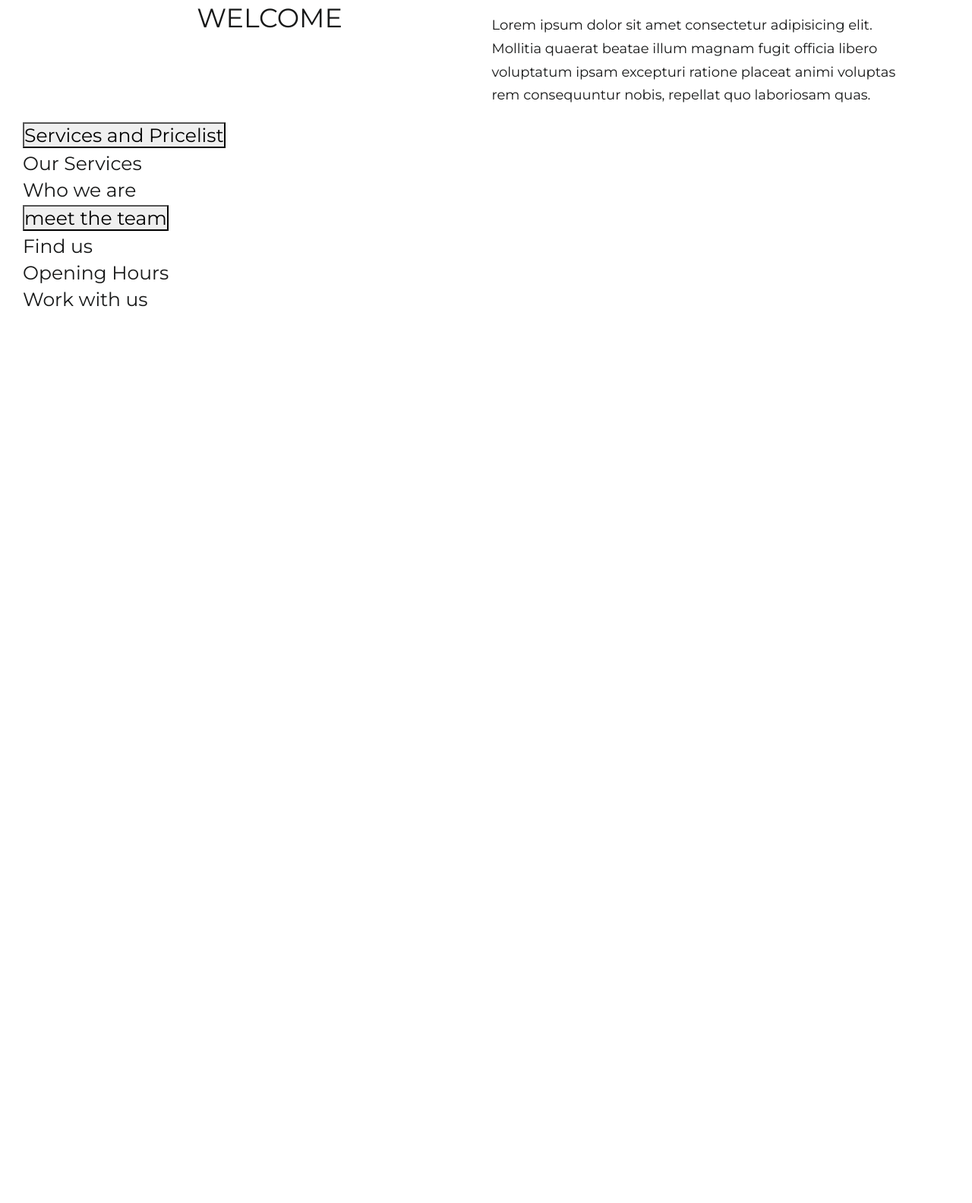
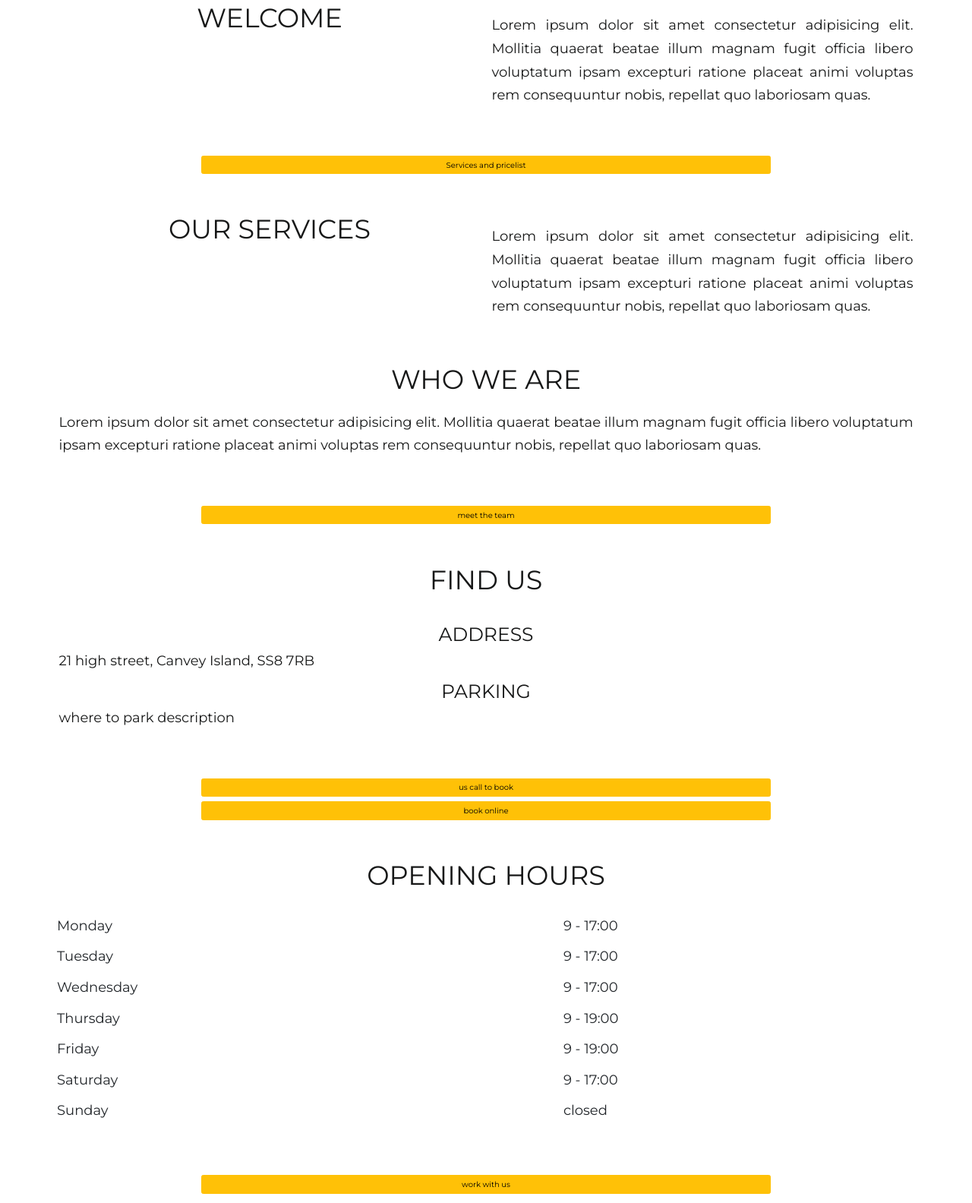
Before and after one commit to neringabickmore/phase2, a website: page index.html in a window 1280 px wide. Shown: the part 479-2063 px from the top of the page at 76% size. Before the commit the page ends 893 px from the top, so only its background shows below. Drawn offline with nearby package versions, Linux system fonts and the light colour scheme.

Commit message:
add missing sections in the index page

```diff
--- a/assets/sass/base/_base.scss
+++ b/assets/sass/base/_base.scss
@@ -33,3 +33,7 @@ body {
     background-color: var(--color-white);
     min-height: 100vh;
 }
+// Ensure paragraphs fill the column form end to end
+p {
+    text-align: justify;
+}
--- a/index.html
+++ b/index.html
@@ -1,30 +1,36 @@
 <!DOCTYPE html>
 <html lang="en">
+
 <head>
     <meta charset="UTF-8">
     <meta name="viewport" content="width=device-width, initial-scale=1.0">
     <meta http-equiv="X-UA-Compatible" content="ie=edge">
-<meta name="Description" content="Enter your description here"/>
+    <meta name="Description" content="Enter your description here" />
     <!-- Bootstrap CSS -->
-<link href="https://cdn.jsdelivr.net/npm/bootstrap@5.0.2/dist/css/bootstrap.min.css" rel="stylesheet" integrity="sha384-EVSTQN3/azprG1Anm3QDgpJLIm9Nao0Yz1ztcQTwFspd3yD65VohhpuuCOmLASjC" crossorigin="anonymous">
+    <link href="https://cdn.jsdelivr.net/npm/bootstrap@5.0.2/dist/css/bootstrap.min.css" rel="stylesheet"
+        integrity="sha384-EVSTQN3/azprG1Anm3QDgpJLIm9Nao0Yz1ztcQTwFspd3yD65VohhpuuCOmLASjC" crossorigin="anonymous">
     <!-- local CSS file location -->
     <link rel="stylesheet" href="assets/css/main.min.css">
     <!--  Font Awesome-->
     <script src="https://kit.fontawesome.com/3ca4663ed2.js" crossorigin="anonymous"></script>
     <title>Phase 2 Hair Lounge and Barber</title>
 </head>
+
 <body>
     <!-- Logo container -->
     <div class="container mt-5">
         <div class="row  p-3">
-            <div class="col text-center"> <h1 class="h1">Logo</h1></div>
+            <div class="col text-center">
+                <h1 class="h1">Logo</h1>
+            </div>
         </div>
     </div>
     <!-- Slogan container -->
     <div class="container mt-5">
         <div class="row py-3">
             <div class="col text-center">
-            <h3 class="h3"> Lorem ipsum dolor sit amet consectetur adipisicing elit. Obcaecati nam soluta error laudantium.
+                <h3 class="h3"> Lorem ipsum dolor sit amet consectetur adipisicing elit. Obcaecati nam soluta error
+                    laudantium.
                 </h3>
             </div>
         </div>
@@ -34,11 +40,11 @@
         <div class="row py-3">
             <div class="col-12 text-center">
                 <!-- call to book btn -->
-                <button  type="button" class="btn btn-warning">us call to book </button>
+                <button type="button" class="btn btn-warning col-8">us call to book </button>
             </div>
             <div class="col-12 text-center">
                 <!-- go online to book btn -->
-                <button  type="button" class="btn btn-warning">book online</button>
+                <button type="button" class="btn btn-warning col-8">book online</button>
             </div>
             <!-- Social media links -->
             <div class="col-12 text-center p-2 mt-5">Follow us on</div>
@@ -57,20 +63,137 @@
                 <h2 class="h2">Welcome</h2>
             </div>
             <div class="col pt-4">
+                <p>Lorem ipsum dolor sit amet consectetur adipisicing elit. Mollitia quaerat beatae illum magnam fugit
+                    officia libero voluptatum ipsam excepturi ratione placeat animi voluptas rem consequuntur nobis,
+                    repellat quo laboriosam quas.</p>
+            </div>
+        </div>
+    </div>
+    <!-- Services and price list button -->
+    <div class="container mt-5">
+        <div class="row py-3">
+            <div class="col-12 text-center">
+                <!-- services and pricelist button -->
+                <button type="button" class="btn btn-warning col-8">Services and pricelist </button>
+            </div>
+        </div>
+    </div>
+    <!-- OUr services section/general overview -->
+    <div class="container mt-5">
+        <div class="row py-3">
+            <div class="col text-center">
+                <h2 class="h2">Our services</h2>
+            </div>
+            <div class="col pt-4">
                 <p>Lorem ipsum dolor sit amet consectetur adipisicing elit. Mollitia quaerat beatae illum magnam fugit officia libero voluptatum ipsam excepturi ratione placeat animi voluptas rem consequuntur nobis, repellat quo laboriosam quas.</p>
             </div>
         </div>
     </div>
-   <!-- Services and pricelist -->
-    <h1><button>Services and Pricelist </button></h1>
-    <h1>Our Services</h1>
-    <h1>Who we are</h1>
-    <h1><button>meet the team   </button></h1>
-    <h1>Find us</h1>
-    <h1>Opening Hours </h1>
-        <h1>Work with us</h1>
+    <!-- Who we are section -->
+    <!-- Welcome Intro -->
+    <div class="container mt-5">
+        <div class="row py-3">
+            <div class="col-12 text-center">
+                <h2 class="h2">Who we are</h2>
+            </div>
+            <div class="col-12 pt-4">
+                <p>Lorem ipsum dolor sit amet consectetur adipisicing elit. Mollitia quaerat beatae illum magnam fugit officia libero voluptatum ipsam excepturi ratione placeat animi voluptas rem consequuntur nobis, repellat quo laboriosam quas.</p>
+            </div>
+        </div>
+    </div>
+    <!-- meet the team button section -->
+    <div class="container mt-5">
+        <div class="row py-3">
+            <div class="col-12 text-center">
+                <!-- meet the team -->
+                <button type="button" class="btn btn-warning col-8">meet the team </button>
+            </div>
+        </div>
+    </div>
+    <!-- Find us section -->
+    <div class="container mt-5">
+        <div class="row py-3">
+            <div class="col-12 text-center">
+                <h2 class="h2">find us</h2>
+            </div>
+            <div class="col-12 pt-5">
+                <h3 class="h3 text-center">address</h3>
+                <p class="text-start">21 high street, Canvey Island, SS8 7RB</p>
+                <h3 class="h3 text-center">parking</h3>
+                <p class="txt-start">where to park description</p>
+
+            </div>
+        </div>
+    </div>
+    <!-- call to action container -->
+    <div class="container mt-5">
+        <div class="row py-3">
+            <div class="col-12 text-center">
+                <!-- call to book btn -->
+                <button type="button" class="btn btn-warning col-8">us call to book </button>
+            </div>
+            <div class="col-12 text-center">
+                <!-- go online to book btn -->
+                <button type="button" class="btn btn-warning col-8">book online</button>
+            </div>
+        </div>
+    </div>
+    <!-- Opening hours -->
+    <div class="container mt-5">
+        <div class="row py-3">
+            <div class="col-12 text-center">
+                <h2 class="h2">opening hours</h2>
+            </div>
+        </div>
+        <div class="row py-3">
+            <table class="table table-borderless">
+                <tbody>
+                    <tr>
+                        <td>Monday</td>
+                        <td>9 - 17:00</td>
+                    </tr>
+                    <tr>
+                        <td>Tuesday</td>
+                        <td>9 - 17:00</td>
+                    </tr>
+                    <tr>
+                        <td>Wednesday</td>
+                        <td>9 - 17:00</td>
+                    </tr>
+                    <tr>
+                        <td>Thursday</td>
+                        <td>9 - 19:00</td>
+                    </tr>
+                    <tr>
+                        <td>Friday</td>
+                        <td>9 - 19:00</td>
+                    </tr>
+                    <tr>
+                        <td>Saturday</td>
+                        <td>9 - 17:00</td>
+                    </tr>
+                    <tr>
+                        <td>Sunday</td>
+                        <td>closed</td>
+                    </tr>
+                </tbody>
+            </table>
+        </div>
+    </div>
+    <!-- working with us -->
+    <div class="container mt-5">
+        <div class="row py-3">
+            <div class="col-12 text-center">
+                <!-- work with us button -->
+                <button type="button" class="btn btn-warning col-8">work with us </button>
+            </div>
+        </div>
+    </div>
 
     <!-- Bootstrap Bundle with Popper -->
-<script src="https://cdn.jsdelivr.net/npm/bootstrap@5.0.2/dist/js/bootstrap.bundle.min.js" integrity="sha384-MrcW6ZMFYlzcLA8Nl+NtUVF0sA7MsXsP1UyJoMp4YLEuNSfAP+JcXn/tWtIaxVXM" crossorigin="anonymous"></script>
+    <script src="https://cdn.jsdelivr.net/npm/bootstrap@5.0.2/dist/js/bootstrap.bundle.min.js"
+        integrity="sha384-MrcW6ZMFYlzcLA8Nl+NtUVF0sA7MsXsP1UyJoMp4YLEuNSfAP+JcXn/tWtIaxVXM"
+        crossorigin="anonymous"></script>
 </body>
+
 </html>
```
Also changed, not shown: assets/css/main.min.css. Lines whose indentation alone changed are shown as unchanged.
